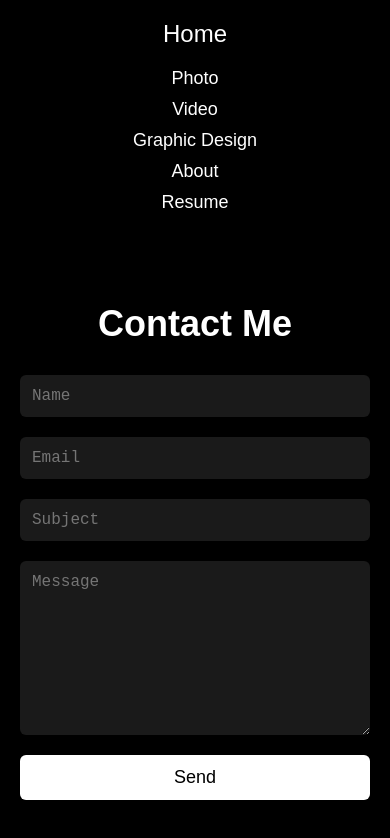
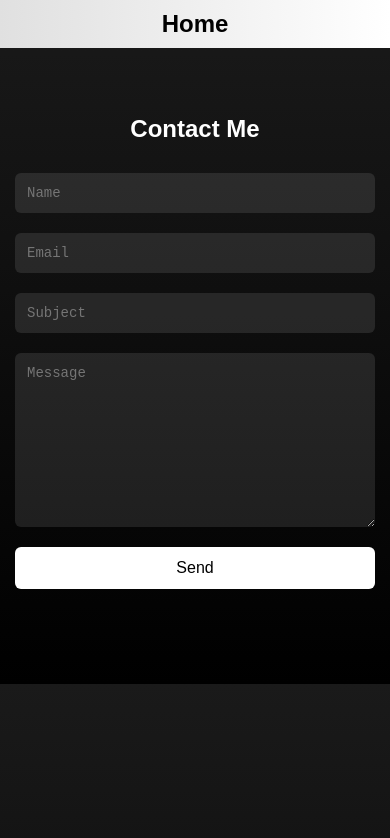
Before and after one commit to AlexBarsanti/portfolio, a plain HTML site: page contact.html in a window 390 px wide. Drawn offline with Linux system fonts and the light colour scheme; a web font is replaced by a local one.

Commit message:
Updated website content

```diff
--- a/about.css
+++ b/about.css
@@ -17,6 +17,7 @@ body {
     justify-content: space-between;
     padding: 20px 30px;
     z-index: 10;
+    box-sizing: border-box;
 }
 
 .home-button {
@@ -92,30 +93,21 @@ p {
 
 @media (max-width: 768px) {
     .top-bar {
-        flex-direction: column;
-        align-items: center;
         padding: 10px 15px;
+        justify-content: center;
     }
 
     .nav-links {
-        margin-top: 10px;
-        position: static;
-        flex-wrap: wrap;
-        justify-content: center;
-        gap: 10px;
-        left: 0;
+        display: none;
     }
 
     .home-button {
         font-size: 24px;
-    }
-
-    .nav-button {
-        font-size: 18px;
+        position: static;
     }
 
     .content {
-        margin-top: 140px;
+        margin-top: 80px;
         padding: 0 1rem;
     }
 
--- a/contact.css
+++ b/contact.css
@@ -1,49 +1,52 @@
 body {
     margin: 0;
     padding: 0;
-    background-color: black;
+    background: linear-gradient(to bottom, #1a1a1a, #000000);
     color: white;
     font-family: 'acier-bat-noir', sans-serif;
 }
 
 .top-bar {
+    position: fixed;
+    top: 0;
+    left: 0;
+    width: 100%;
+    background: linear-gradient(to right, #e0e0e0, #ffffff);
     display: flex;
     justify-content: space-between;
-    align-items: center;
-    padding: 20px;
-    background-color: transparent;
+    padding: 20px 30px;
+    z-index: 10;
+    box-sizing: border-box;
 }
 
 .home-button {
-    color: white;
+    font-size: 28px;
+    color: black;
     text-decoration: none;
-    font-size: 24px;
-    transition: color 0.3s;
-}
-
-.home-button:hover {
-    color: #888;
+    font-weight: bold;
 }
 
 .nav-links {
     display: flex;
     gap: 20px;
+    position: relative;
+    left: -60px;
 }
 
 .nav-button {
-    color: white;
+    font-size: 20px;
+    color: black;
     text-decoration: none;
-    font-size: 18px;
-    transition: color 0.3s;
+    font-weight: bold;
 }
 
-.nav-button:hover {
-    color: #888;
+.home-button:hover, .nav-button:hover {
+    color: #333;
 }
 
 .contact-container {
     max-width: 600px;
-    margin: 50px auto;
+    margin: 120px auto;
     padding: 20px;
 }
 
@@ -92,17 +95,42 @@ button:hover {
 
 @media (max-width: 768px) {
     .top-bar {
-        flex-direction: column;
-        gap: 20px;
-        text-align: center;
+        padding: 10px 15px;
+        justify-content: center;
     }
 
     .nav-links {
-        flex-direction: column;
-        gap: 10px;
+        display: none;
+    }
+
+    .home-button {
+        font-size: 24px;
+        position: static;
     }
 
     .contact-container {
-        margin: 20px auto;
+        margin: 80px auto;
+    }
+
+    h2 {
+        font-size: 28px;
+    }
+
+    button {
+        font-size: 16px;
     }
 }
+
+@media (max-width: 480px) {
+    .contact-container {
+        padding: 15px;
+    }
+
+    input, textarea {
+        font-size: 14px;
+    }
+
+    h2 {
+        font-size: 24px;
+    }
+}
--- a/graphic-design.css
+++ b/graphic-design.css
@@ -34,6 +34,7 @@ body::before {
     justify-content: space-between;
     padding: 20px 30px;
     z-index: 10;
+    box-sizing: border-box;
 }
 
 .home-button {
@@ -63,12 +64,8 @@ body::before {
 
 .section-title {
     text-align: center;
-    margin: 30px 0 20px 0;
-    font-size: 28px;
-}
-
-.section-title:first-of-type {
-    margin-top: 100px;
+    margin: 120px 0 30px 0;
+    font-size: 36px;
 }
 
 .slideshow-container {
@@ -198,38 +195,26 @@ body::before {
 
 @media (max-width: 768px) {
     .top-bar {
-        flex-direction: column;
-        align-items: center;
         padding: 10px 15px;
+        justify-content: center;
     }
 
     .nav-links {
-        margin-top: 10px;
-        position: static;
-        flex-wrap: wrap;
-        justify-content: center;
-        gap: 10px;
+        display: none;
     }
 
     .home-button {
         font-size: 24px;
+        position: static;
     }
 
-    .nav-button {
-        font-size: 18px;
+    .section-title {
+        font-size: 28px;
+        margin-top: 80px;
     }
 
     .slideshow-container {
         width: 90%;
-    }
-
-    .section-title {
-        font-size: 24px;
-        margin-top: 20px;
-    }
-
-    .section-title:first-of-type {
-        margin-top: 140px;
     }
 
     .prev, .next {
@@ -251,3 +236,9 @@ body::before {
         padding: 6px 12px;
     }
 }
+
+@media (max-width: 480px) {
+    .section-title {
+        font-size: 24px;
+    }
+}
--- a/photo.css
+++ b/photo.css
@@ -34,6 +34,7 @@ body::before {
     justify-content: space-between;
     padding: 20px 30px;
     z-index: 10;
+    box-sizing: border-box;
 }
 
 .home-button {
@@ -198,25 +199,17 @@ body::before {
 
 @media (max-width: 768px) {
     .top-bar {
-        flex-direction: column;
-        align-items: center;
         padding: 10px 15px;
+        justify-content: center;
     }
 
     .nav-links {
-        margin-top: 10px;
-        position: static;
-        flex-wrap: wrap;
-        justify-content: center;
-        gap: 10px;
+        display: none;
     }
 
     .home-button {
         font-size: 24px;
-    }
-
-    .nav-button {
-        font-size: 18px;
+        position: static;
     }
 
     .slideshow-container {
@@ -229,7 +222,7 @@ body::before {
     }
 
     .section-title:first-of-type {
-        margin-top: 140px;
+        margin-top: 80px;
     }
 
     .prev, .next {
--- a/video.css
+++ b/video.css
@@ -34,6 +34,7 @@ body::before {
     justify-content: space-between;
     padding: 20px 30px;
     z-index: 10;
+    box-sizing: border-box;
 }
 
 .home-button {
@@ -181,30 +182,22 @@ body::before {
 
 @media (max-width: 768px) {
     .top-bar {
-        flex-direction: column;
-        align-items: center;
         padding: 10px 15px;
+        justify-content: center;
     }
 
     .nav-links {
-        margin-top: 10px;
-        position: static;
-        flex-wrap: wrap;
-        justify-content: center;
-        gap: 10px;
+        display: none;
     }
 
     .home-button {
         font-size: 24px;
-    }
-
-    .nav-button {
-        font-size: 18px;
+        position: static;
     }
 
     .slideshow-container {
         width: 90%;
-        margin-top: 140px;
+        margin-top: 80px;
     }
 
     .prev, .next {
```
